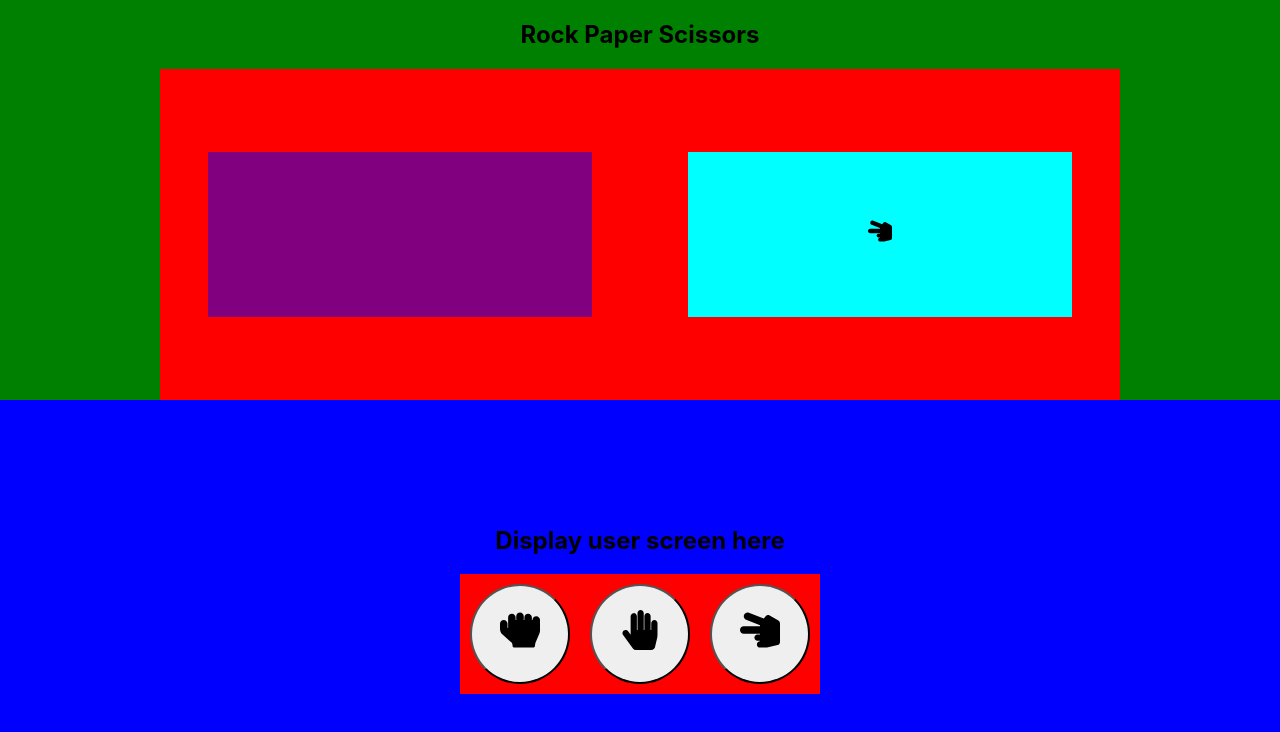
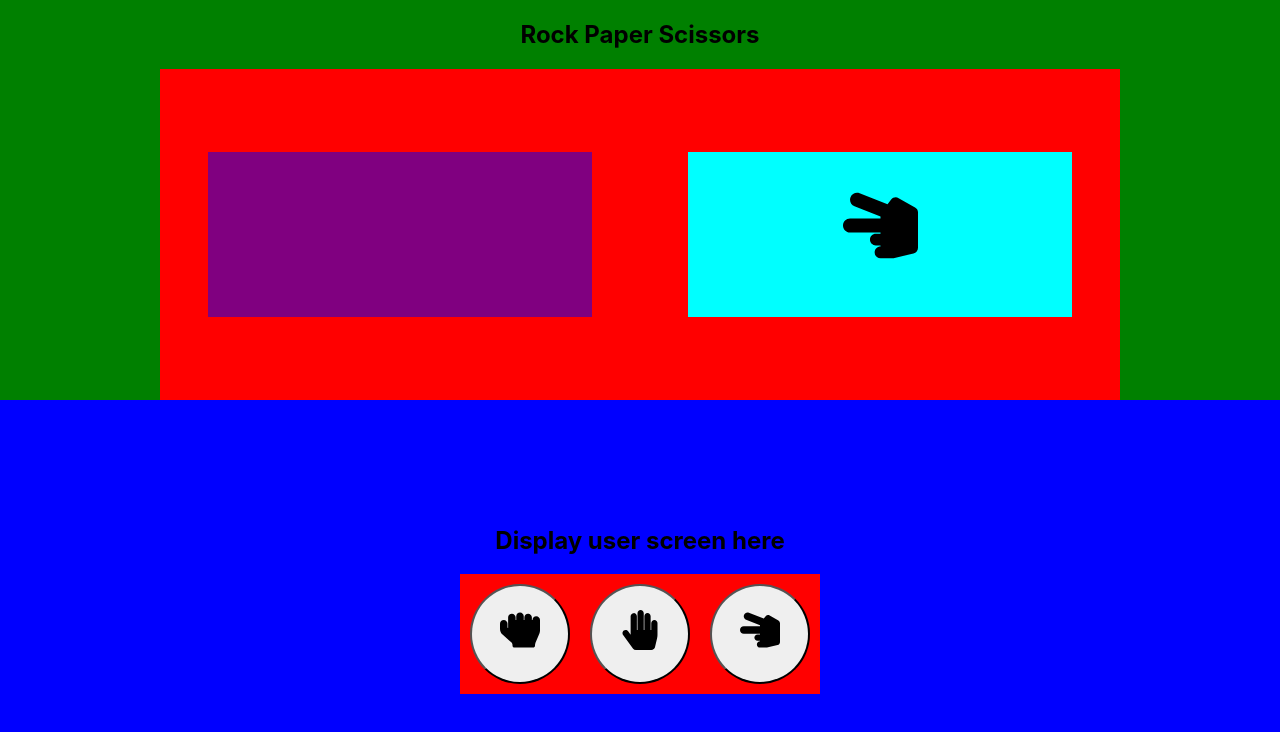
Before and after one commit to jeongj99/rock-paper-scissors, a React (Create React App) app: page / in a window 1280 px wide. Shown: the top 732 px of the page. Built offline with nearby package versions, Linux system fonts and the light colour scheme.

Commit message:
Change size of user and computer choice

```diff
--- a/src/components/Game.css
+++ b/src/components/Game.css
@@ -23,6 +23,7 @@
   display: flex;
   justify-content: center;
   align-items: center;
+  font-size: 50px;
 }
 
 .computer-choice {
@@ -32,4 +33,5 @@
   display: flex;
   justify-content: center;
   align-items: center;
+  font-size: 50px;
 }
```
